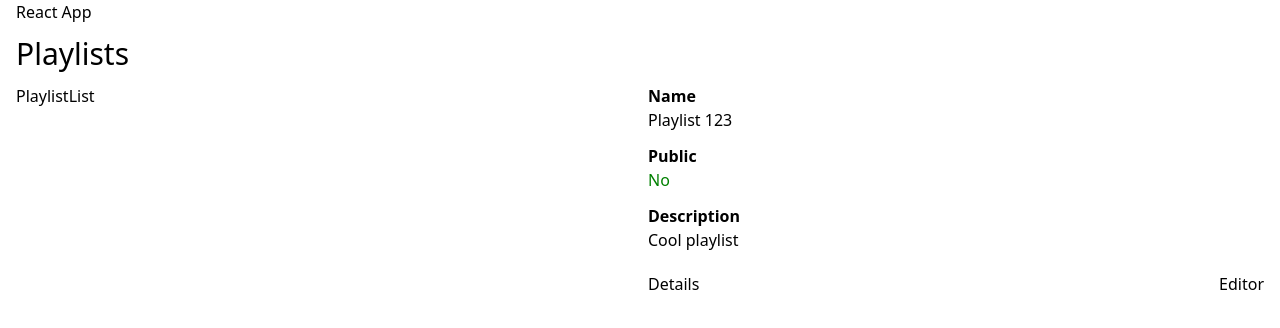
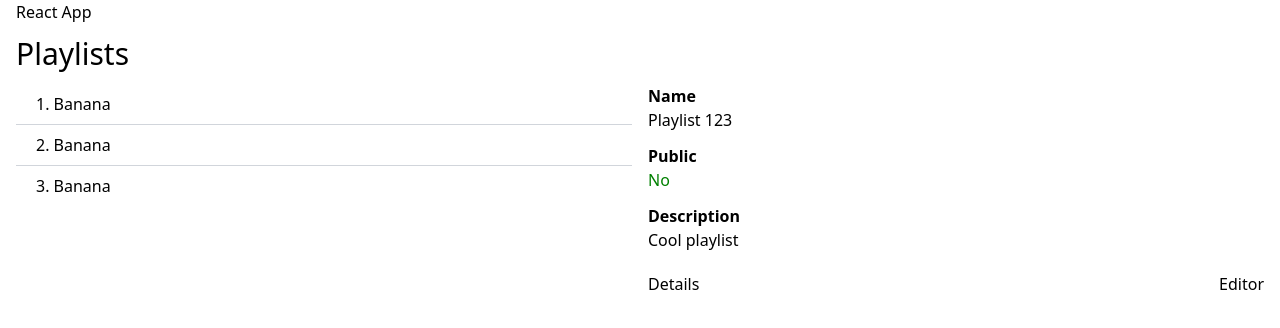
Before and after one commit to UltraViolet5/ReactEx, a React (Vite) app: page / in a window 1280 px wide. Shown: the top 328 px of the page. Built offline with nearby package versions, Linux system fonts and the light colour scheme.

Commit message:
Exercise: Rendering lists

```diff
--- a/src/playlists/components/PlaylistList.tsx
+++ b/src/playlists/components/PlaylistList.tsx
@@ -1,11 +1,39 @@
-import React from 'react'
+import React from "react";
 
-type Props = {}
+type Props = {};
+
+const playlists = [
+  {
+    id: "123",
+    name: "Playlist 123",
+    public: false,
+    description: "BEst playlist",
+  },
+  {
+    id: "234",
+    name: "Playlist 234",
+    public: true,
+    description: "Cool playlist",
+  },
+  {
+    id: "345",
+    name: "Playlist 345",
+    public: false,
+    description: "Awesome playlist",
+  },
+];
+
+/* .grid.divide-y-2.divide-gray-500.divide-solid.px-5.py-2 */
 
 const PlaylistList = (props: Props) => {
+
   return (
-    <div>PlaylistList</div>
-  )
-}
+    <div className="grid divide-y divide-gray-300 divide-solid">
+      <div className="px-5 py-2">1. Banana</div>
+      <div className="px-5 py-2">2. Banana</div>
+      <div className="px-5 py-2">3. Banana</div>
+    </div>
+  );
+};
 
-export default PlaylistList
+export default PlaylistList;
```
